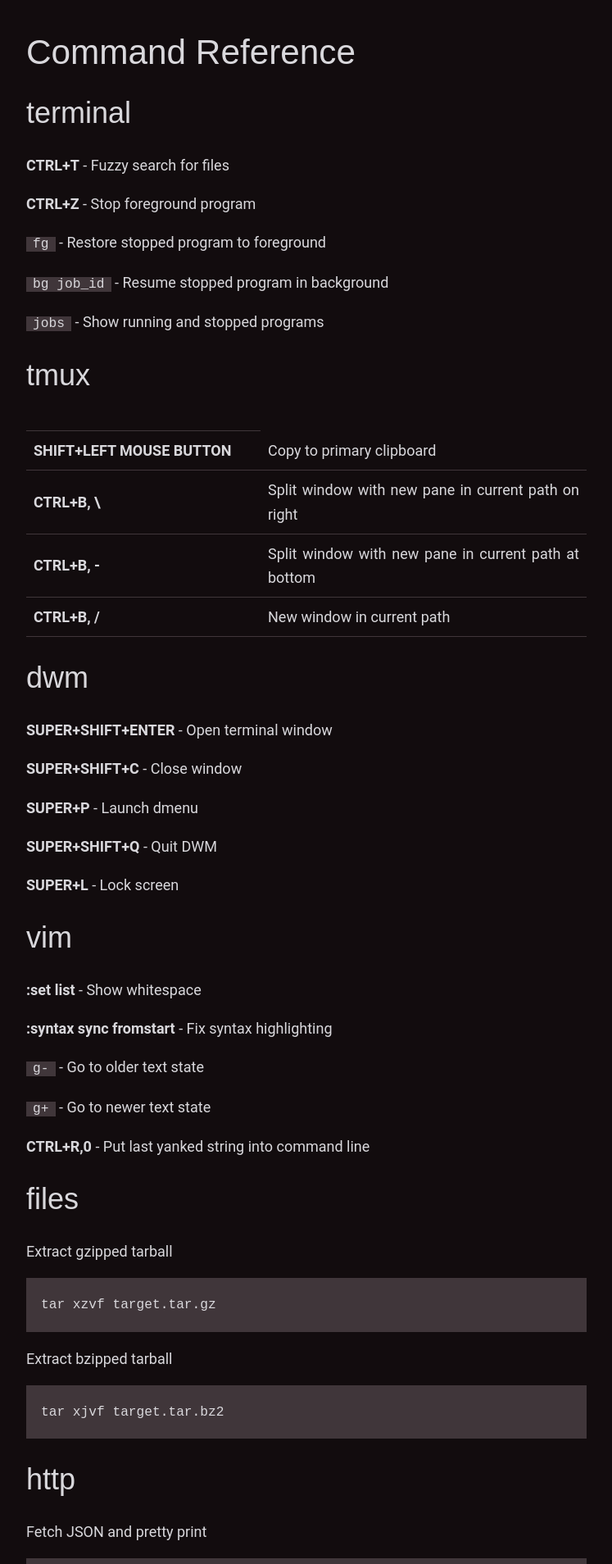
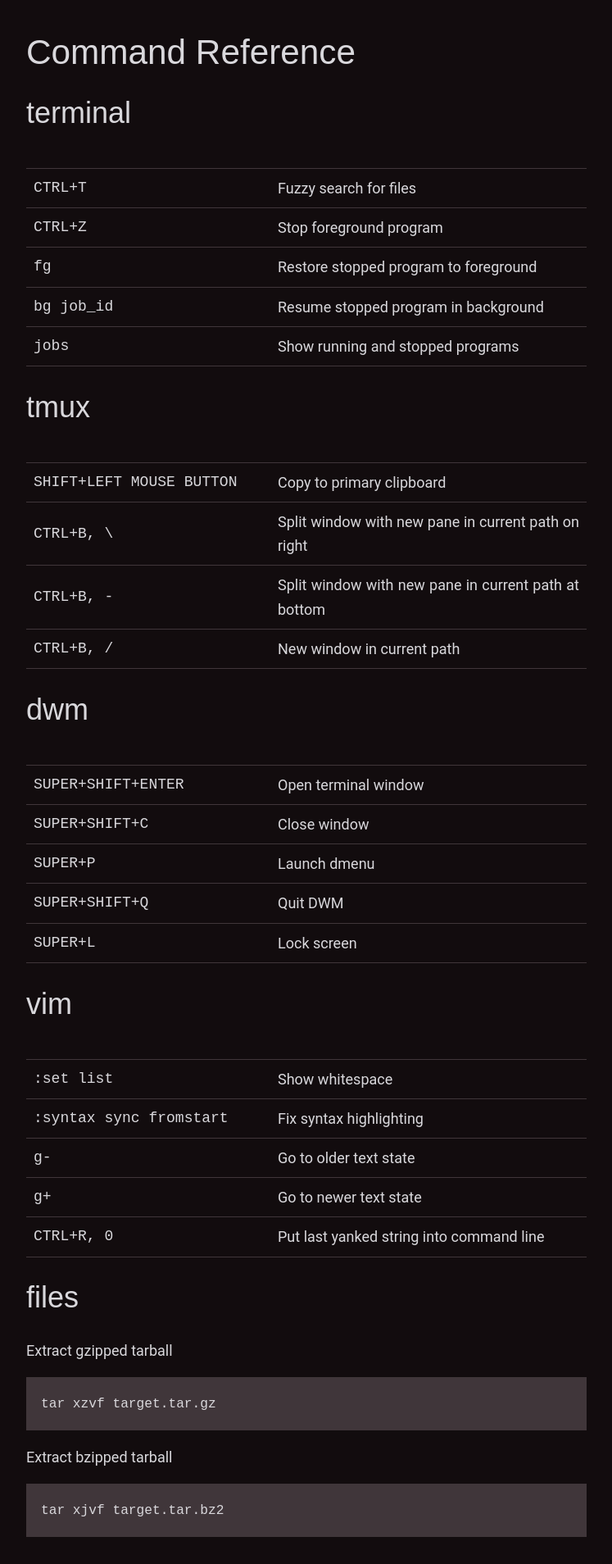
Before and after one commit to edclements/website, a Jekyll site: the page built from command-reference.md, in a window 1280 px wide. Shown: the top 1908 px of the page at 82% size, without its empty margins (266-1013 px from the left). Built offline with Jekyll 4.4.1, drawn with Linux system fonts in a browser that asks for light colours; nearby versions of some CDN libraries.

Commit message:
Key binding style

```diff
--- a/_layouts/default.html
+++ b/_layouts/default.html
@@ -16,6 +16,13 @@
         font-family: 'Montserrat', sans-serif;
         font-weight: normal;
       }
+      table.key-binding tr th:first-child {
+        width: 280px;
+      }
+      table.key-binding tr td:first-child {
+        font-family: monospace;
+        font-size: 18px;
+      }
     </style>
   </head>
   <body>
--- a/command-reference.md
+++ b/command-reference.md
@@ -6,52 +6,49 @@
 terminal
 --------
 
-**CTRL+T** - Fuzzy search for files
-
-**CTRL+Z** - Stop foreground program
-
-`fg` - Restore stopped program to foreground
-
-`bg job_id` - Resume stopped program in background
-
-`jobs` - Show running and stopped programs
+<table class="key-binding">
+  <tr><th></th><th></th></tr>
+  <tr><td>CTRL+T</td><td>Fuzzy search for files</td></tr>
+  <tr><td>CTRL+Z</td><td>Stop foreground program</td></tr>
+  <tr><td>fg</td><td>Restore stopped program to foreground</td></tr>
+  <tr><td>bg job_id</td><td>Resume stopped program in background</td></tr>
+  <tr><td>jobs</td><td>Show running and stopped programs</td></tr>
+</table>
 
 tmux
 ----
 
-<table>
-<tr><th style="width:250px"></th><th></th></tr>
-<tr><td><b>SHIFT+LEFT MOUSE BUTTON</b></td><td> </td><td>Copy to primary clipboard</td></tr>
-<tr><td><b>CTRL+B, \</b></td><td> </td><td>Split window with new pane in current path on right</td></tr>
-<tr><td><b>CTRL+B, -</b></td><td> </td><td>Split window with new pane in current path at bottom</td></tr>
-<tr><td><b>CTRL+B, /</b></td><td> </td><td>New window in current path</td></tr>
+<table class="key-binding">
+  <tr><th></th><th></th></tr>
+  <tr><td>SHIFT+LEFT MOUSE BUTTON</td><td>Copy to primary clipboard</td></tr>
+  <tr><td>CTRL+B, \</td><td>Split window with new pane in current path on right</td></tr>
+  <tr><td>CTRL+B, -</td><td>Split window with new pane in current path at bottom</td></tr>
+  <tr><td>CTRL+B, /</td><td>New window in current path</td></tr>
 </table>
 
 dwm
 ---
 
-**SUPER+SHIFT+ENTER** - Open terminal window
-
-**SUPER+SHIFT+C** - Close window
-
-**SUPER+P** - Launch dmenu
-
-**SUPER+SHIFT+Q** - Quit DWM
-
-**SUPER+L** - Lock screen
+<table class="key-binding">
+  <tr><th></th><th></th></tr>
+  <tr><td>SUPER+SHIFT+ENTER</td><td>Open terminal window</td></tr>
+  <tr><td>SUPER+SHIFT+C</td><td>Close window</td></tr>
+  <tr><td>SUPER+P</td><td>Launch dmenu</td></tr>
+  <tr><td>SUPER+SHIFT+Q</td><td>Quit DWM</td></tr>
+  <tr><td>SUPER+L</td><td>Lock screen</td></tr>
+</table>
 
 vim
 ---
 
-**:set list** - Show whitespace
-
-**:syntax sync fromstart** - Fix syntax highlighting
-
-`g-` - Go to older text state
-
-`g+` - Go to newer text state
-
-**CTRL+R,0** - Put last yanked string into command line
+<table class="key-binding">
+  <tr><th></th><th></th></tr>
+  <tr><td>:set list</td><td>Show whitespace</td></tr>
+  <tr><td>:syntax sync fromstart</td><td>Fix syntax highlighting</td></tr>
+  <tr><td>g-</td><td>Go to older text state</td></tr>
+  <tr><td>g+</td><td>Go to newer text state</td></tr>
+  <tr><td>CTRL+R, 0</td><td>Put last yanked string into command line</td></tr>
+</table>
 
 files
 -----
```
